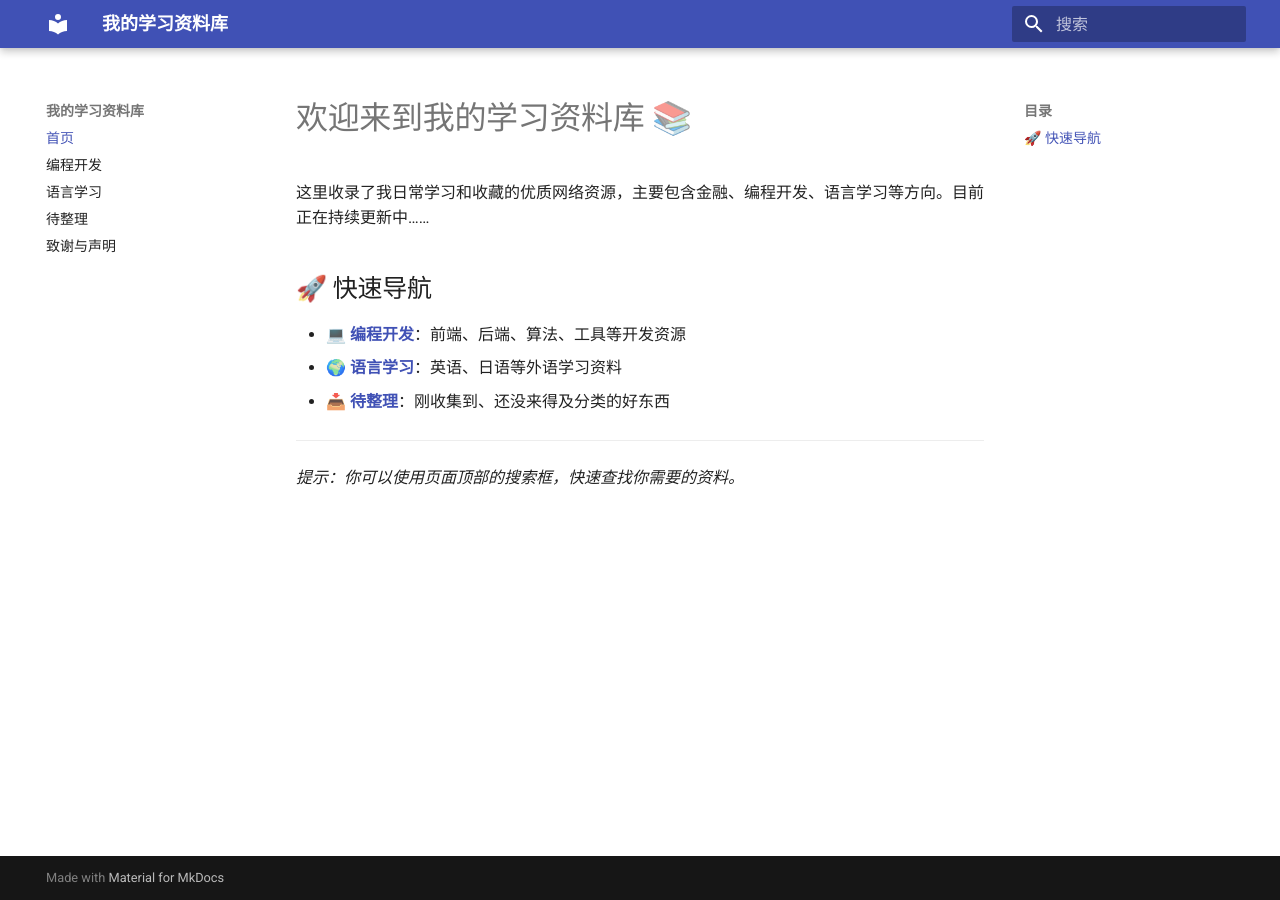
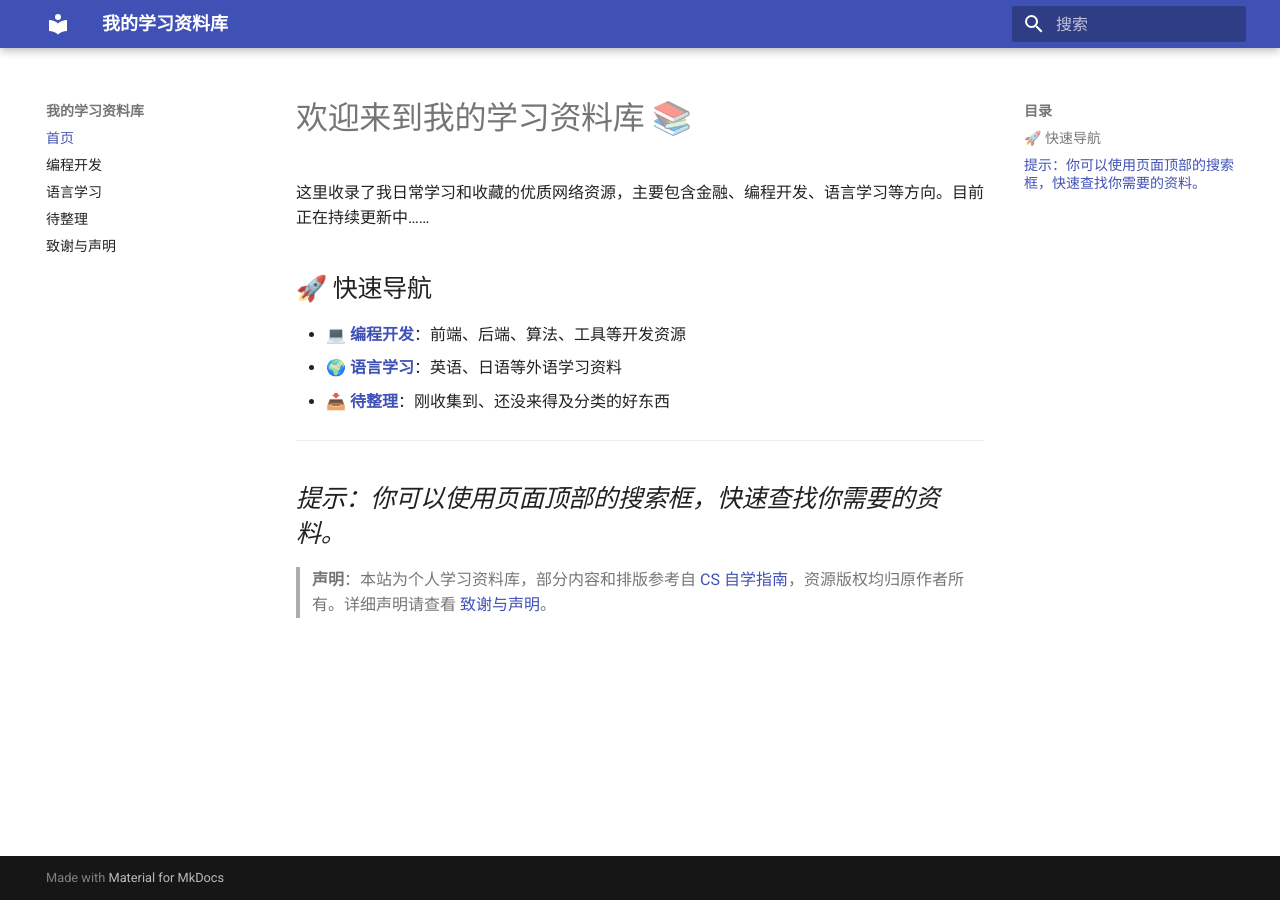
Before and after one commit to sharyl-Ying/Learning_Resource, an MkDocs documentation site: the page built from docs/index.md, in a window 1280 px wide. Built offline with MkDocs 1.6.1 and Material for MkDocs 9.7.7, drawn with Linux system fonts in a browser that asks for light colours.

Commit message:
Update index.md

```diff
--- a/docs/index.md
+++ b/docs/index.md
@@ -10,3 +10,5 @@
 
 ---
 *提示：你可以使用页面顶部的搜索框，快速查找你需要的资料。*
+---
+> **声明**：本站为个人学习资料库，部分内容和排版参考自 [CS 自学指南](https://csdiy.wiki/)，资源版权均归原作者所有。详细声明请查看 [致谢与声明](致谢与声明.md)。
```
